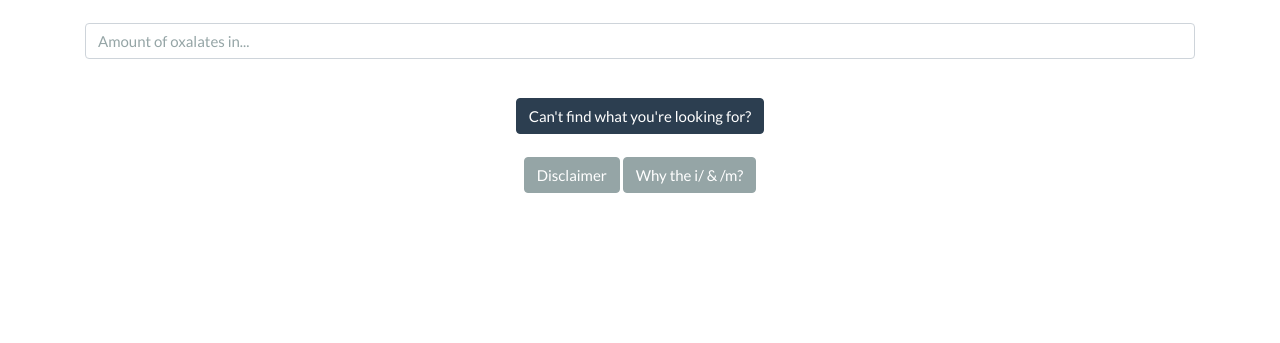
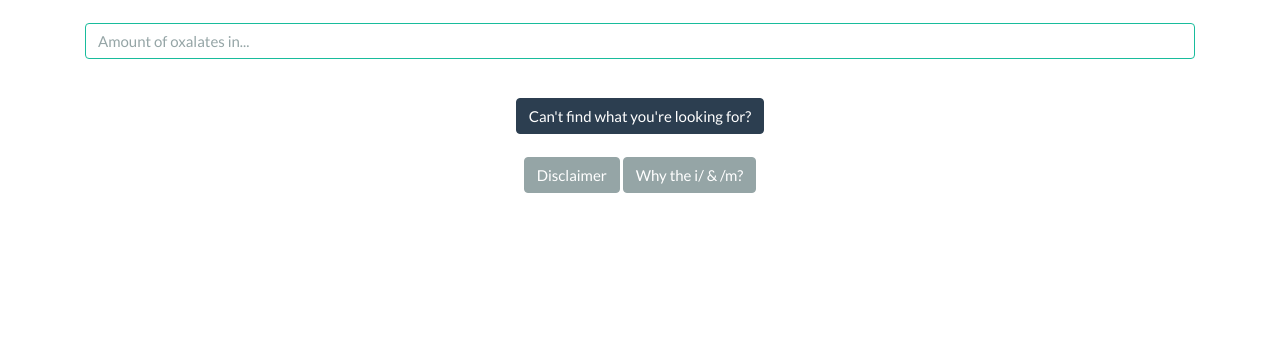
Before and after one commit to kei-pal/oxalate, a Django app: page / in a window 1280 px wide. Shown: the part 77-420 px from the top of the page. Run offline with Django 3.2, Linux system fonts and the light colour scheme; some libraries are stand-ins or nearby versions.

Commit message:
added success outline to lookup bar

```diff
--- a/lookup/templates/lookup.html
+++ b/lookup/templates/lookup.html
@@ -22,8 +22,7 @@ Amount of Oxalates
 	<div class="row justify-content-center">
 		<div class="container-fluid">
 			<div class="input-group mb-3">
-
-				<input type="text" class="form-control rounded" name="Meal" id="Meal" aria-describedby="basic-addon3" placeholder="Amount of oxalates in...">
+				<input type="text" class="form-control rounded btn-outline-success" name="Meal" id="Meal" aria-describedby="basic-addon3" placeholder="Amount of oxalates in...">
 
 			</div>
 		</div>
```
